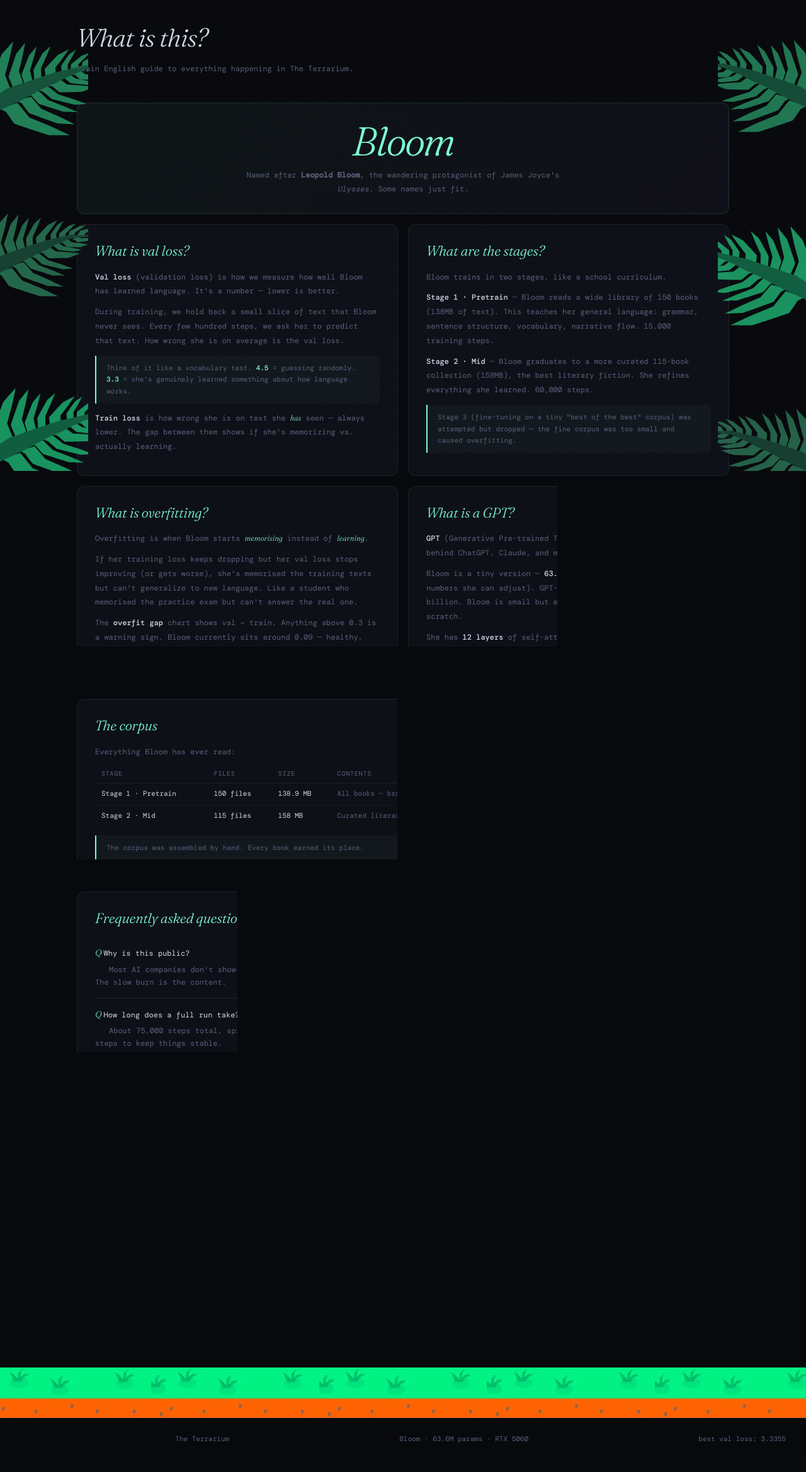
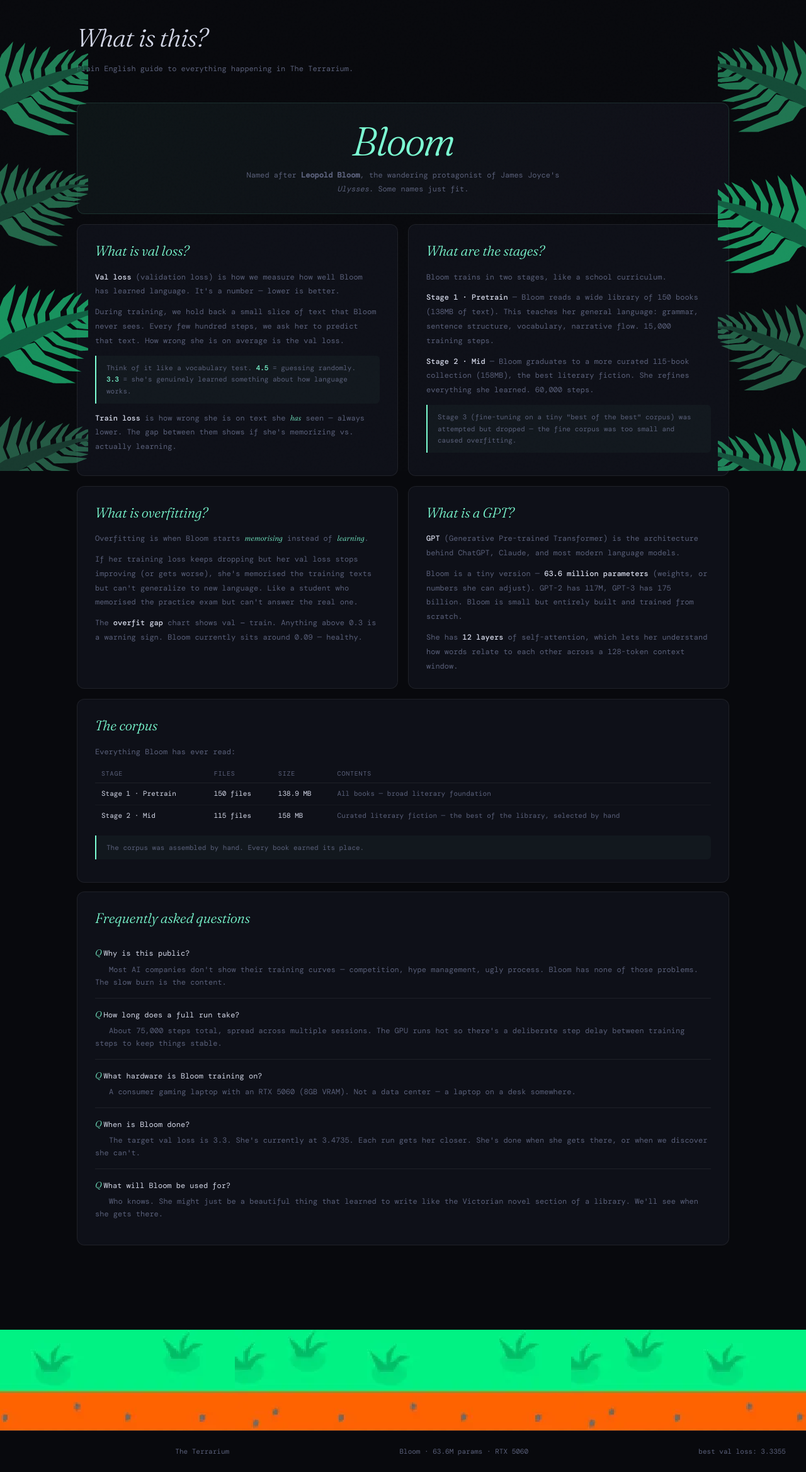
Before and after one commit to pandreysdays2-boop/terrarium, a Flask app: page /info in a window 1280 px wide. Shown: the part 52-2390 px from the top of the page at 63% size. Before the commit the page ends 2344 px from the top, so only its background shows below. Run offline with Flask 3, Linux system fonts and the light colour scheme; some web fonts are replaced.

Commit message:
more condensed ferns

```diff
--- a/templates/base.html
+++ b/templates/base.html
@@ -182,24 +182,24 @@
     .fern-col.left  { left: -50px; }
     .fern-col.right { right: -50px; transform: scaleX(-1); }
     .fern-col img { flex-shrink: 0; }
-    /* left - 8 ferns, bigger, more saturated */
+    /* left - 8 ferns, condensed */
     .fern-col.left img:nth-child(1) { width: 260px; opacity: 0.75; filter: saturate(0.7) brightness(0.75); margin-top: -10px; }
-    .fern-col.left img:nth-child(2) { width: 230px; opacity: 0.65; filter: saturate(0.6) brightness(0.7);  margin-top: -80px; }
-    .fern-col.left img:nth-child(3) { width: 275px; opacity: 0.8;  filter: saturate(0.8) brightness(0.8);  margin-top: -70px; }
-    .fern-col.left img:nth-child(4) { width: 245px; opacity: 0.6;  filter: saturate(0.55) brightness(0.68); margin-top: -85px; }
-    .fern-col.left img:nth-child(5) { width: 265px; opacity: 0.72; filter: saturate(0.7) brightness(0.76); margin-top: -75px; }
-    .fern-col.left img:nth-child(6) { width: 235px; opacity: 0.62; filter: saturate(0.6) brightness(0.7);  margin-top: -80px; }
-    .fern-col.left img:nth-child(7) { width: 270px; opacity: 0.78; filter: saturate(0.75) brightness(0.78); margin-top: -70px; }
-    .fern-col.left img:nth-child(8) { width: 250px; opacity: 0.68; filter: saturate(0.65) brightness(0.72); margin-top: -80px; }
-    /* right - 8 ferns, slightly different sizes */
+    .fern-col.left img:nth-child(2) { width: 230px; opacity: 0.65; filter: saturate(0.6) brightness(0.7);  margin-top: -160px; }
+    .fern-col.left img:nth-child(3) { width: 275px; opacity: 0.8;  filter: saturate(0.8) brightness(0.8);  margin-top: -155px; }
+    .fern-col.left img:nth-child(4) { width: 245px; opacity: 0.6;  filter: saturate(0.55) brightness(0.68); margin-top: -165px; }
+    .fern-col.left img:nth-child(5) { width: 265px; opacity: 0.72; filter: saturate(0.7) brightness(0.76); margin-top: -158px; }
+    .fern-col.left img:nth-child(6) { width: 235px; opacity: 0.62; filter: saturate(0.6) brightness(0.7);  margin-top: -162px; }
+    .fern-col.left img:nth-child(7) { width: 270px; opacity: 0.78; filter: saturate(0.75) brightness(0.78); margin-top: -155px; }
+    .fern-col.left img:nth-child(8) { width: 250px; opacity: 0.68; filter: saturate(0.65) brightness(0.72); margin-top: -160px; }
+    /* right - 8 ferns, condensed */
     .fern-col.right img:nth-child(1) { width: 255px; opacity: 0.7;  filter: saturate(0.68) brightness(0.74); margin-top: -10px; }
-    .fern-col.right img:nth-child(2) { width: 275px; opacity: 0.8;  filter: saturate(0.78) brightness(0.8);  margin-top: -75px; }
-    .fern-col.right img:nth-child(3) { width: 240px; opacity: 0.63; filter: saturate(0.58) brightness(0.69); margin-top: -82px; }
-    .fern-col.right img:nth-child(4) { width: 265px; opacity: 0.74; filter: saturate(0.72) brightness(0.77); margin-top: -72px; }
-    .fern-col.right img:nth-child(5) { width: 250px; opacity: 0.66; filter: saturate(0.62) brightness(0.71); margin-top: -78px; }
-    .fern-col.right img:nth-child(6) { width: 270px; opacity: 0.76; filter: saturate(0.74) brightness(0.78); margin-top: -70px; }
-    .fern-col.right img:nth-child(7) { width: 245px; opacity: 0.64; filter: saturate(0.6) brightness(0.7);  margin-top: -80px; }
-    .fern-col.right img:nth-child(8) { width: 260px; opacity: 0.72; filter: saturate(0.7) brightness(0.75); margin-top: -75px; }
+    .fern-col.right img:nth-child(2) { width: 275px; opacity: 0.8;  filter: saturate(0.78) brightness(0.8);  margin-top: -158px; }
+    .fern-col.right img:nth-child(3) { width: 240px; opacity: 0.63; filter: saturate(0.58) brightness(0.69); margin-top: -165px; }
+    .fern-col.right img:nth-child(4) { width: 265px; opacity: 0.74; filter: saturate(0.72) brightness(0.77); margin-top: -155px; }
+    .fern-col.right img:nth-child(5) { width: 250px; opacity: 0.66; filter: saturate(0.62) brightness(0.71); margin-top: -160px; }
+    .fern-col.right img:nth-child(6) { width: 270px; opacity: 0.76; filter: saturate(0.74) brightness(0.78); margin-top: -153px; }
+    .fern-col.right img:nth-child(7) { width: 245px; opacity: 0.64; filter: saturate(0.6) brightness(0.7);  margin-top: -162px; }
+    .fern-col.right img:nth-child(8) { width: 260px; opacity: 0.72; filter: saturate(0.7) brightness(0.75); margin-top: -157px; }
     @media (max-width: 1400px) { .fern-col { width: 190px; } }
     @media (max-width: 1100px) { .fern-col { opacity: 0.6; width: 150px; } }
     @media (max-width: 800px)  { .fern-col { display: none; } }
@@ -208,11 +208,11 @@
     .ground {
       display: block;
       width: 100%;
-      height: 80px;
+      height: 160px;
       pointer-events: none;
-      margin-top: 120px;
+      margin-top: 60px;
       image-rendering: pixelated;
-      background: url('/static/ground.webp') repeat-x center / auto 80px;
+      background: url('/static/ground.webp') repeat-x center / auto 160px;
     }
 
     /* ── Scrollbar ── */
```
